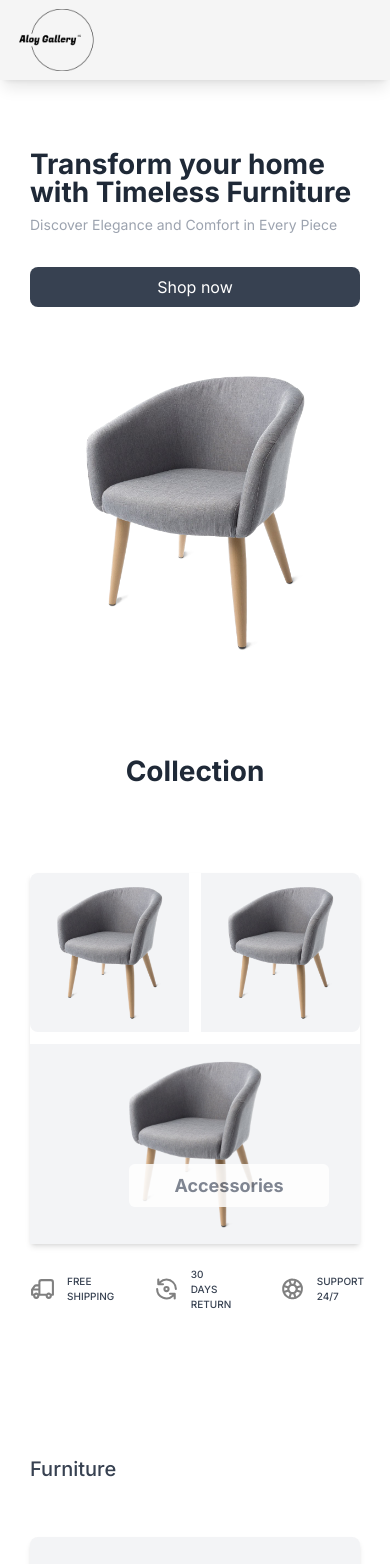
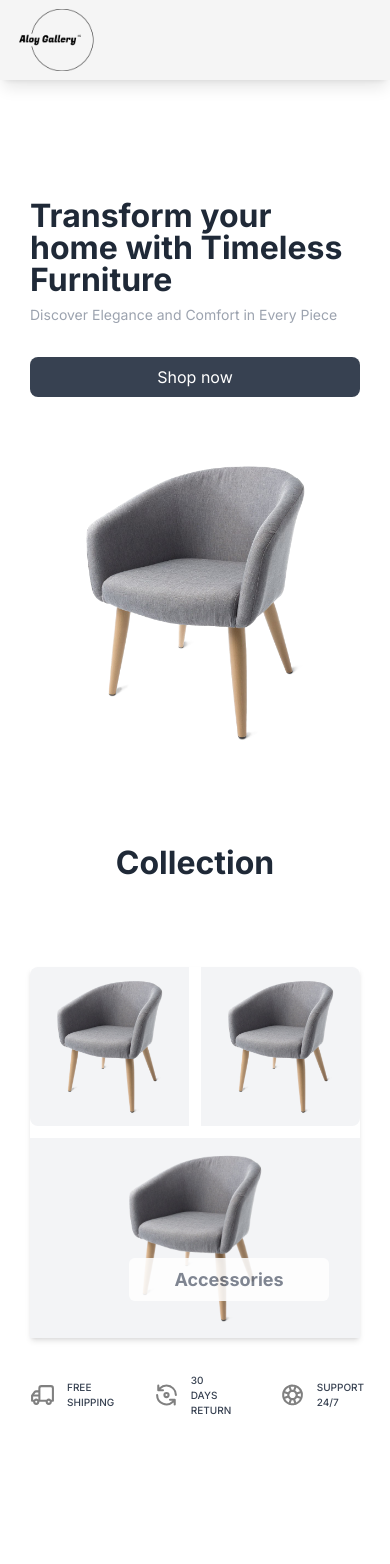
Before and after one commit to finnih-abidemi/Design-and-development-of-an-E-commerce-website-using-Next-js, a Next.js app: page / in a window 390 px wide. Shown: the top 1564 px of the page. Built offline with nearby package versions, Linux system fonts and the light colour scheme.

Commit message:
Fixed mobile section errors

```diff
--- a/src/components/Biscuit/index.tsx
+++ b/src/components/Biscuit/index.tsx
@@ -8,7 +8,7 @@ type BiscuitProps = {
 const Biscuit = ({ text, subText}: BiscuitProps) => {
   return (
     <div>
-      <h1 className='md:text-[42px] text-[28px] text-gray-800 font-bold leading-none md:leading-[50px] mb-2'>{text}</h1>
+      <h1 className='md:text-[42px] text-[32px] text-gray-800 font-bold leading-none md:leading-[50px] mb-2'>{text}</h1>
       <p className='text-gray-400 text-[14px] md:text-[16px]'>{subText}</p>
     </div>
   );
--- a/src/components/Collection/index.tsx
+++ b/src/components/Collection/index.tsx
@@ -50,7 +50,7 @@ const Collection = () => {
           </div>
         </div>
       </div>
-      <div className="flex justify-between mt-0 md:mt-8">
+      <div className="flex justify-between mt-3 md:mt-8">
         <div className="flex gap-3">
           <Image src="/ship.svg" width={25} height={25} alt="ship" />
           <div className="text-left flex items-center md:flex-col flex-row md:items-start">
--- a/src/components/Deals/index.tsx
+++ b/src/components/Deals/index.tsx
@@ -9,7 +9,7 @@ const Deals = () => {
         <main className='flex md:flex-row flex-col gap-10 items-center justify-center'>
             <div className="flex flex-col gap-8 md:max-w-[50%]">
                 <Biscuit text='Deals of the day' subText='Celebrate the holidays in style with our special deals on home decor and furniture. Transform your place into a winter wonderland without stretching your budget.' />
-                <div className="flex gap-6">
+                <div className="flex justify-between md:justify-start md:gap-6">
                     <div className="flex flex-col bg-white py-4 px-5 rounded-md text-center gap-3">
                         <span className='font-bold text-[24px]'>24</span>
                         <small className='text-[15px]'>Days</small>
--- a/src/components/Furniture/index.tsx
+++ b/src/components/Furniture/index.tsx
@@ -151,7 +151,7 @@ const Furniture = () => {
       <main className="w-full">
         <>
         {visualizeContent({ title: "Furniture" })}
-        <button className="bg-gray-100 text-gray-700 w-full py-2 hover:bg-gray-200 mb-[150px] mt-[40px]">See all</button>
+        <button className="bg-gray-100 text-gray-700 w-full py-2 font-medium hover:bg-gray-200 mb-[150px] mt-[40px]">See all</button>
         </>
         <>
         {visualizeContent({ title: "Accessories" })}
--- a/src/components/Hero/index.tsx
+++ b/src/components/Hero/index.tsx
@@ -4,7 +4,7 @@ import Image from 'next/image'
 
 const Hero = () => {
   return (
-    <div className='container mt-[150px] px-[30px] md:px-0'>
+    <div className='container md:mt-[150px] mt-[200px] px-[30px] md:px-0'>
         <main className='flex gap-10 flex-col md:flex-row items-center justify-center md:px-[100px]'>
             <div className="flex flex-col gap-5 md:max-w-[50%] ">
                 <Biscuit text='Transform your home with Timeless Furniture' subText='Discover Elegance and Comfort in Every Piece' />
```
